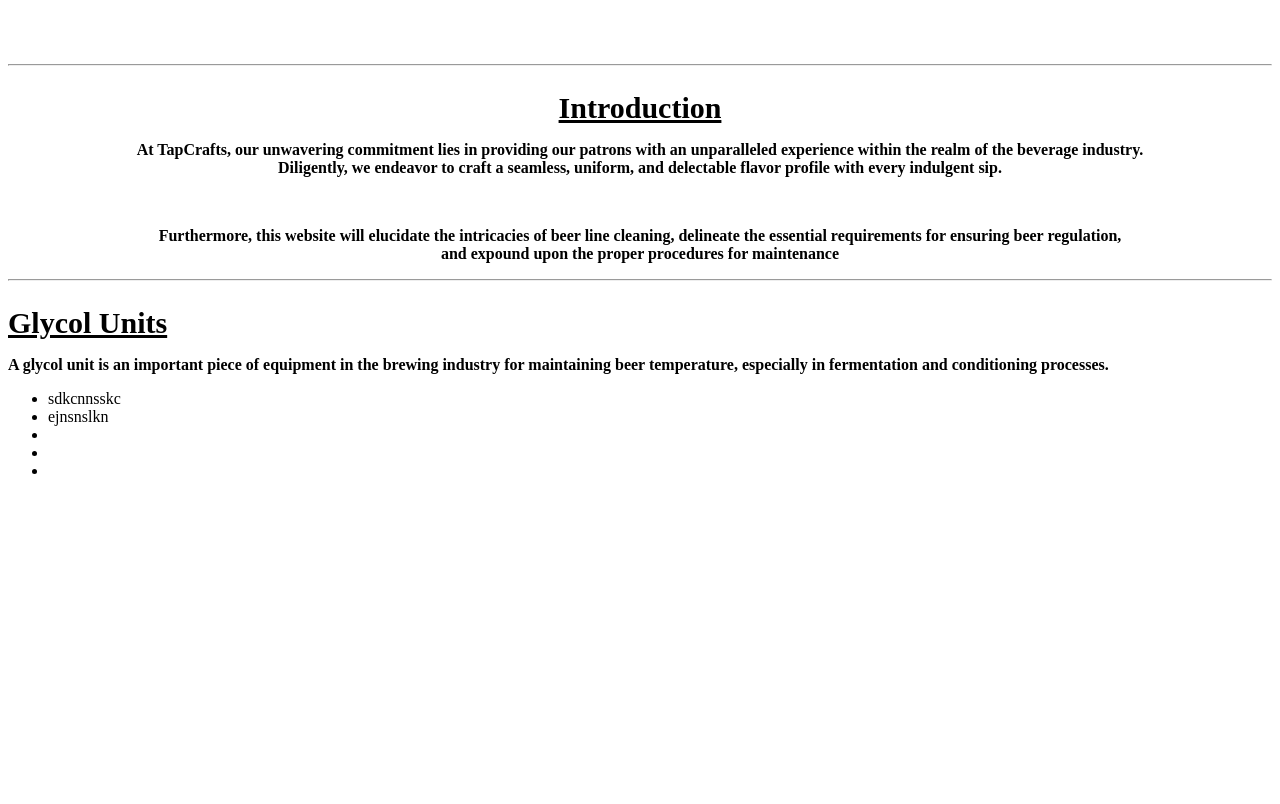
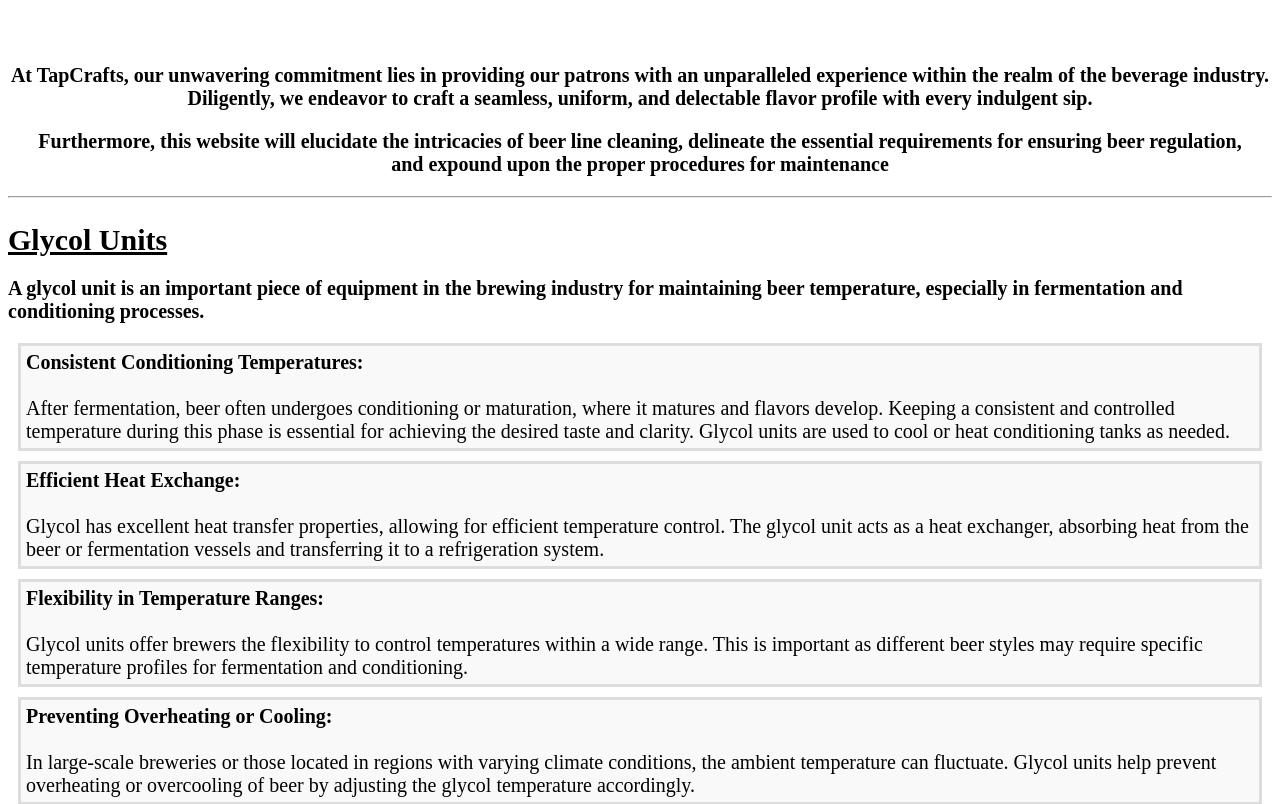
Before and after one commit to antman1997/TapCraftTutorials, a plain HTML site: page index.html in a window 1280 px wide. Shown: the part 185-989 px from the top of the page. Before the commit the page ends 800 px from the top, so only its background shows below. Drawn offline with Linux system fonts and the light colour scheme.

Commit message:
updated files

```diff
--- a/index.html
+++ b/index.html
@@ -10,15 +10,13 @@
 <body>
 <header class="top">
   <h1>Tap Craft</h1>
-  <hr>
 </header>
 
 <section class="first">
-  <h2 class="topic"><u>Introduction</u></h2>
   <p class="about">At TapCrafts, our unwavering commitment lies in providing our patrons with an unparalleled experience within the realm
   of the beverage industry. <br>Diligently, we endeavor to craft a seamless, uniform, and delectable flavor profile with every
   indulgent sip. </p>
-<br>
+
   <p class="about">Furthermore, this website will elucidate the intricacies of beer line cleaning, delineate the essential requirements for ensuring beer regulation,<br> and expound upon the proper procedures for maintenance</p>
   <hr>
 </section>
@@ -27,14 +25,40 @@
   <h2 class="topic"><u>Glycol Units</u></h2>
   <p class="about">A glycol unit is an important piece of equipment in the brewing industry for maintaining beer temperature, especially in
   fermentation and conditioning processes.
-<ul>
-    <li>sdkcnnsskc</li>
-    <li>ejnsnslkn</li>
-    <li></li>
-    <li></li>
-    <li></li>
-  </ul>
 </p>
+
+<div class="folder">
+  <div class="file file1">
+    <strong>Consistent Conditioning Temperatures:</strong>
+<br><br>
+After fermentation, beer often undergoes conditioning or maturation, where it matures and flavors develop. Keeping a consistent and controlled temperature during this phase is essential for achieving the desired taste and clarity. Glycol units are used to cool or heat conditioning tanks as needed.
+  </div>
+  <div class="file file2">
+    <strong>Efficient Heat Exchange:</strong>
+    <br><br>
+    Glycol has excellent heat transfer properties, allowing for efficient temperature control. The glycol unit acts as a
+    heat exchanger, absorbing heat from the beer or fermentation vessels and transferring it to a refrigeration system.
+  </div>
+  <div class="file file3">
+    <strong>Flexibility in Temperature Ranges:</strong>
+    <br><br>
+    Glycol units offer brewers the flexibility to control temperatures within a wide range. This is important as different
+    beer styles may require specific temperature profiles for fermentation and conditioning.
+  </div>
+  <div class="file file4">
+    <strong>Preventing Overheating or Cooling:</strong>
+    <br><br>
+    In large-scale breweries or those located in regions with varying climate conditions, the ambient temperature can
+    fluctuate. Glycol units help prevent overheating or overcooling of beer by adjusting the glycol temperature accordingly.
+  </div>
+  <div class="file file5">
+   <strong>Maintaining Quality and Consistency:</strong>
+    <br><br>
+    Consistency is key in brewing to produce high-quality beer with consistent taste characteristics. Glycol units
+    contribute to this by providing precise temperature control, ensuring each batch is brewed under the same conditions.
+  </div>
+</div>
+
 </section>
 </body>
 </html>
--- a/styles.css
+++ b/styles.css
@@ -1,3 +1,6 @@
+body {
+  font-size: 20px;
+}
 .top {
   text-align: center;
   font-size: 50px;
@@ -14,6 +17,21 @@ hr {
   margin-bottom: 15px;
 }
 .about {
-  font-size: 16px;
   font-weight: bold;
 }
+.file {
+position: relative;
+background-color: #f9f9f9;
+padding: 5px;
+border: 3px solid #ddd;
+margin: 10px;
+}
+.file1 {
+  z-index: 1;
+}
+.file2 {
+  z-index: 2;
+}
+.file3 {
+  z-index: 3;
+}
```
